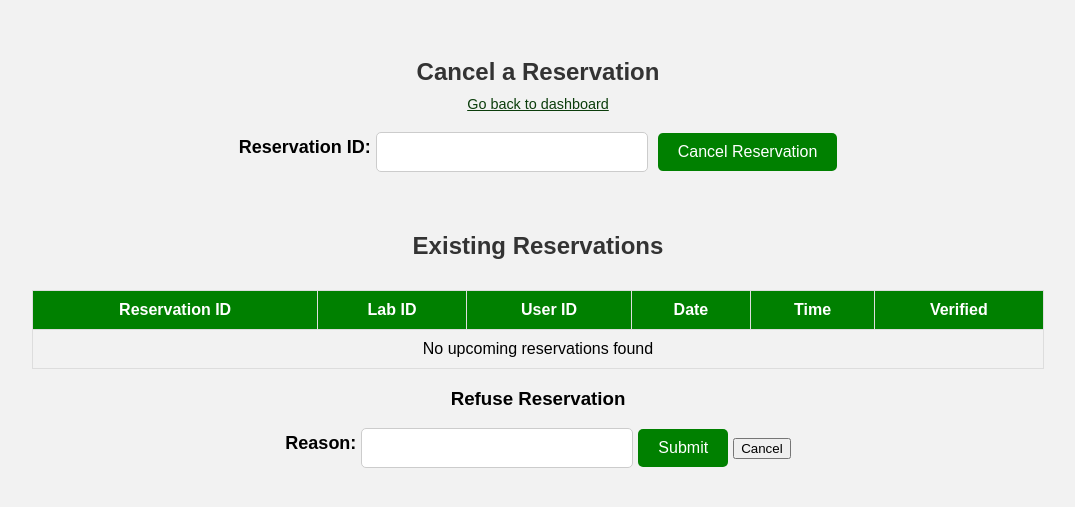
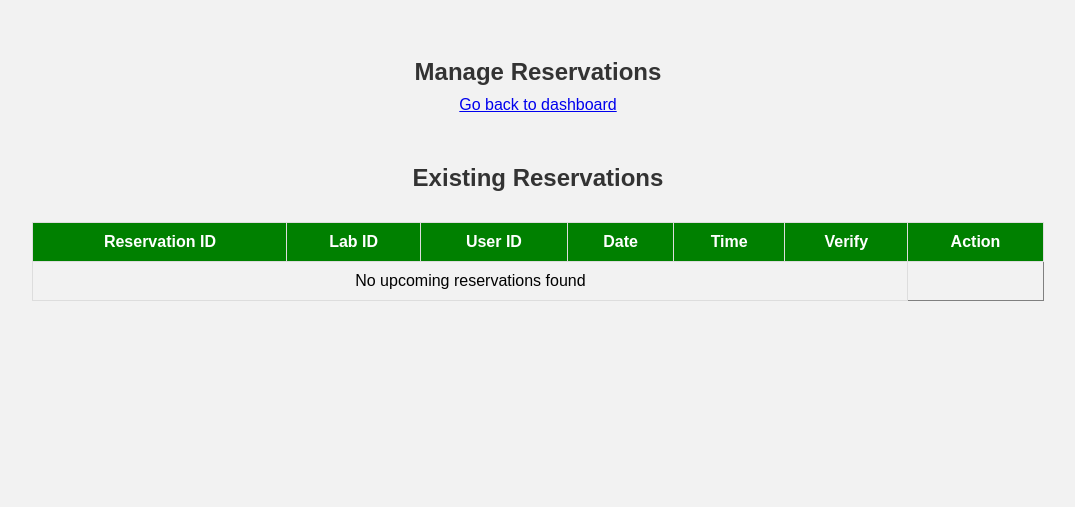
Before and after one commit to ICE3037-2024Fall-Team2/LAS_student, a PHP site: page /ras_cancel_app.php in a window 1280 px wide. Shown: the top 507 px of the page, without its empty margins (102-1177 px from the left). Run offline with PHP 8.4, Linux system fonts and the light colour scheme; the visitor is signed in with stand-in values (Sample User, id 1); data that the repository does not hold is empty.

Commit message:
edited reservation managing logic (reject pop up+edit)

```diff
--- a/ras_cancel_app.php
+++ b/ras_cancel_app.php
@@ -33,10 +33,11 @@ if (isset($_POST['reservation_id'])) {
 }
 
 // Fetch all reservations
-$sql = "SELECT reservation_id, lab_id, user_id, date, time, verified
-        FROM reservations
-        WHERE date >= CURDATE()
-        ORDER BY date ASC, time ASC";
+$sql = "SELECT r.reservation_id, r.lab_id, r.user_id, r.date, r.time, r.verified, rm.rejected_message
+        FROM reservations r
+        LEFT JOIN rejected_messages rm ON r.reservation_id = rm.reservation_id
+        WHERE r.date >= CURDATE()
+        ORDER BY r.date ASC, r.time ASC";
 $result = $conn->query($sql);
 ?>
 
@@ -44,9 +45,10 @@ $result = $conn->query($sql);
 <html lang="en">
 <head>
     <meta charset="UTF-8">
-    <title>Cancel Reservation</title>
+    <title>Manage Reservations</title>
     <link rel="icon" href="img/admin-icon.png" type="image/x-icon">
     <style>
+        /* Global Styles */
         body {
             font-family: Arial, sans-serif;
             text-align: center;
@@ -65,6 +67,7 @@ $result = $conn->query($sql);
             margin-bottom: 10px;
         }
 
+        /* Form Styles */
         form {
             display: inline-block;
             text-align: center;
@@ -91,20 +94,7 @@ $result = $conn->query($sql);
             font-size: 16px;
         }
 
-        button[type="submit"] {
-            background-color: #008000; /* Green color */
-            color: #fff;
-            padding: 10px 20px;
-            border: none;
-            border-radius: 5px;
-            cursor: pointer;
-            font-size: 16px;
-        }
-
-        button[type="submit"]:hover {
-            background-color: #006600; /* Darker green on hover */
-        }
-
+        /* Table Styles */
         table {
             width: 80%;
             border-collapse: collapse;
@@ -126,33 +116,76 @@ $result = $conn->query($sql);
             background-color: #f2f2f2;
         }
 
-        .refuse-button {
-            background-color: #dc3545;
-            color: white;
-            padding: 5px 10px;
+        /* Button Styles */
+        .approve-button, .reject-button {
+            padding: 5px 15px;
+            font-size: 14px;
             border: none;
             border-radius: 5px;
             cursor: pointer;
         }
 
-        .refused {
-            background-color: #f8d7da;
-            color: #721c24;
-            padding: 5px 10px;
-            border-radius: 5px;
-            cursor: pointer;
+        .approve-button {
+            background-color: #28a745; /* Green for Approve */
+            color: white;
         }
 
-        a {
-            color: #0B3D0B;
-            text-decoration: underline;
-            font-size: 0.9em;
-            display: block;
-            text-align: center;
-            margin-bottom: 10px;
+        .reject-button {
+            background-color: #dc3545; /* Red for Reject */
+            color: white;
+        }
+
+        .approve-button:hover {
+            background-color: #218838; /* Darker green on hover */
+        }
+
+        .reject-button:hover {
+            background-color: #c82333; /* Darker red on hover */
+        }
+
+        /* Modal Styles */
+        #modalOverlay {
+            position: fixed;
+            top: 0;
+            left: 0;
+            width: 100%;
+            height: 100%;
+            background-color: rgba(0, 0, 0, 0.5);
+            z-index: 999;
+        }
+
+        #refuseModal {
+            position: fixed;
+            top: 50%;
+            left: 50%;
+            transform: translate(-50%, -50%);
+            background: white;
+            padding: 20px;
+            border-radius: 10px;
+            box-shadow: 0 2px 10px rgba(0, 0, 0, 0.2);
+            z-index: 1000;
             text-align: center;
         }
 
+        #refuseModal h3 {
+            margin-bottom: 10px;
+        }
+
+        #refuseModal form {
+            display: flex;
+            flex-direction: column;
+            align-items: center;
+            gap: 10px;
+        }
+
+        #refuseModal form div {
+            display: flex;
+            justify-content: center;
+            gap: 10px;
+            margin-top: 10px;
+        }
+
+        /* Media Queries for Responsiveness */
         @media (max-width: 800px) {
             form {
                 display: inline-block;
@@ -169,33 +202,48 @@ $result = $conn->query($sql);
 
     </style>
     <script>
-        function openRefusePopup(reservationId, reason = '') {
+        let isEditMode = false; // Tracks whether modal is in Edit mode
+
+        function openRefusePopup(reservationId, rejectedMessage = '') {
             const modal = document.getElementById('refuseModal');
-            const reasonInput = document.getElementById('refuseReasonInput');
+            const modalOverlay = document.getElementById('modalOverlay');
             const modalSubmit = document.getElementById('modalSubmit');
+            const modalReasonInput = document.getElementById('refuseReasonInput');
+            const modalSubmitButton = document.getElementById('modalSubmitButton');
 
-            reasonInput.value = reason; // Set reason if provided
-            modalSubmit.dataset.reservationId = reservationId;
+            modalSubmit.value = reservationId;
+            modalReasonInput.value = rejectedMessage; // Load rejection message if in edit mode
+            modalSubmitButton.textContent = isEditMode ? 'Save' : 'Submit';
 
-            document.getElementById('modalOverlay').style.display = 'block';
+            modalOverlay.style.display = 'block';
             modal.style.display = 'block';
         }
 
         function closeRefusePopup() {
-            document.getElementById('modalOverlay').style.display = 'none';
-            document.getElementById('refuseModal').style.display = 'none';
+            const modal = document.getElementById('refuseModal');
+            const modalOverlay = document.getElementById('modalOverlay');
+            const modalReasonInput = document.getElementById('refuseReasonInput');
+
+            modal.style.display = 'none';
+            modalOverlay.style.display = 'none';
+            modalReasonInput.value = ''; // Clear input field
         }
+
+        function setEditMode(edit) {
+            isEditMode = edit;
+        }
+
     </script>
 </head>
 <body>
-    <h2>Cancel a Reservation</h2>
+    <h2>Manage Reservations</h2>
     <div><a href="ras_admin_dash.php">Go back to dashboard</a></div>
 
-    <form method="POST" action="ras_cancel_app.php">
+    <!--form method="POST" action="ras_cancel_app.php">
         <label for="reservation_id">Reservation ID:</label>
         <input type="text" id="reservation_id" name="reservation_id" required><br>
         <button type="submit">Cancel Reservation</button>
-    </form>
+    </form-->
 
     <h2>Existing Reservations</h2>
     <table border="1" cellpadding="10">
@@ -206,7 +254,8 @@ $result = $conn->query($sql);
                 <th>User ID</th>
                 <th>Date</th>
                 <th>Time</th>
-                <th>Verified</th>
+                <th>Verify</th>
+                <th>Action</th>
             </tr>
         </thead>
         <tbody>
@@ -221,24 +270,23 @@ $result = $conn->query($sql);
                     echo "<td>" . htmlspecialchars($row['user_id']) . "</td>";
                     echo "<td>" . htmlspecialchars($row['date']) . "</td>";
                     echo "<td>" . htmlspecialchars($row['time']) . "</td>";
-                    if ($row['verified']) {
-                        echo "<td>Yes</td>";
+
+                    if ($row['verified'] == 2) {
+                        echo "<td>Rejected</td>";
+                    } elseif ($row['verified'] == 1) {
+                        echo "<td>Verified</td>";
                     } else {
-                        echo "<td>";
-                        echo "<form action='ras_verify_app.php' method='post' style='display:inline;'>";
-                        echo "<input type='hidden' name='reservation_id' value='" . htmlspecialchars($row['reservation_id']) . "'>";
-                        echo "<button type='submit' class='no-btn'>No</button>";
-                        echo "</form>";
-                        echo "</td>";
+                        echo "<td><form action='ras_verify_app.php' method='post' style='margin: 0;'>
+                                <input type='hidden' name='reservation_id' value='" . htmlspecialchars($row['reservation_id']) . "'>
+                                <button type='submit' class='approve-button'>Approve</button>
+                              </form></td>";
                     }
 
-                    // Refused reservation check
-                    if (!empty($row['refused_reason'])) {
-                        echo "<td><span class='refused' onclick=\"openRefusePopup('" . htmlspecialchars($row['reservation_id']) . "', '" . htmlspecialchars($row['refused_reason']) . "')\">Refused</span></td>";
+                    if ($row['verified'] == 2) {
+                        echo "<td><button class='reject-button' onclick=\"setEditMode(true); openRefusePopup('" . htmlspecialchars($row['reservation_id']) . "', '" . htmlspecialchars($row['rejected_message']) . "')\">Edit Message</button></td>";
                     } else {
-                        echo "<td><button class='refuse-button' onclick=\"openRefusePopup('" . htmlspecialchars($row['reservation_id']) . "')\">Refuse</button></td>";
+                        echo "<td><button class='reject-button' onclick=\"setEditMode(false); openRefusePopup('" . htmlspecialchars($row['reservation_id']) . "')\">Reject</button></td>";
                     }
-
                     echo "</tr>";
                 }
             } else {
@@ -249,17 +297,22 @@ $result = $conn->query($sql);
     </table>
 
     <!-- Modal -->
-    <div id="modalOverlay" onclick="closeRefusePopup()"></div>
-    <div id="refuseModal">
-        <h3>Refuse Reservation</h3>
-        <form action="ras_refuse_app.php" method="post">
+    <div id="modalOverlay" style="display:none;" onclick="closeRefusePopup()"></div>
+    <div id="refuseModal" style="display:none;">
+        <h3 id="modalTitle">Reject Reservation</h3>
+        <form action="ras_reject_app.php" method="post">
             <input type="hidden" id="modalSubmit" name="reservation_id">
             <label for="refuseReasonInput">Reason:</label>
             <input type="text" id="refuseReasonInput" name="reason" required>
-            <button type="submit" class="refuse-button">Submit</button>
-            <button type="button" onclick="closeRefusePopup()">Cancel</button>
+            <div style="display: flex; justify-content: center; gap: 10px; margin-top: 10px;">
+                <button type="submit" id="modalSubmitButton" class="approve-button">Submit</button>
+                <button type="button" class="reject-button" onclick="closeRefusePopup()">Cancel</button>
+            </div>
         </form>
     </div>
+
+
+
 </body>
 </html>
 
```
